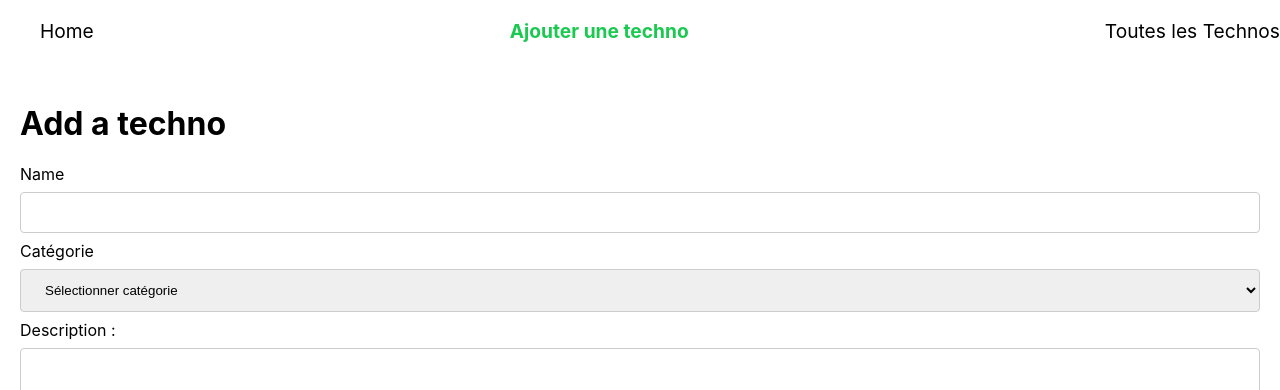
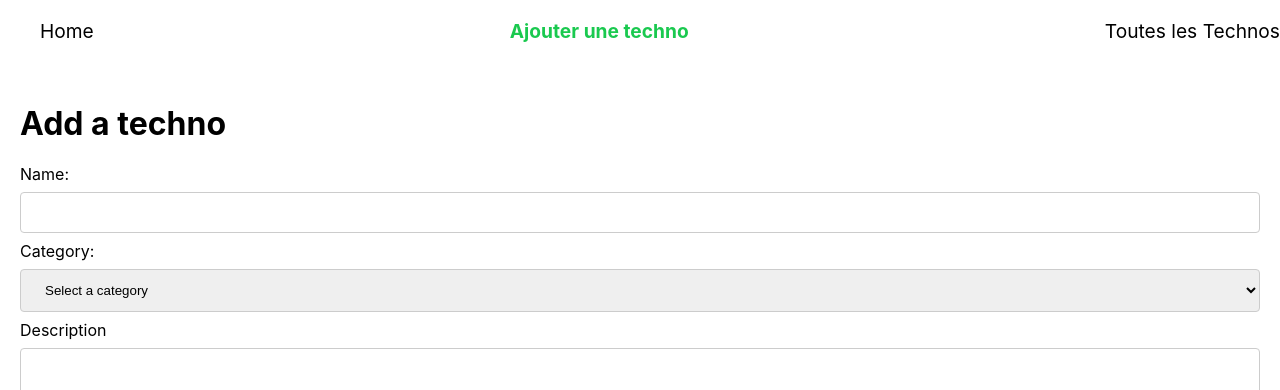
Before and after one commit to Damien1989/react2, a React (Create React App) app: page /add in a window 1280 px wide. Shown: the top 390 px of the page. Built offline with nearby package versions, Linux system fonts and the light colour scheme.

Commit message:
form submitted

```diff
--- a/src/App.js
+++ b/src/App.js
@@ -13,8 +13,10 @@ function App() {
   const [technos, setTechnos] = useState([]);
 
   function handleAddTechno(techno) {
-    console.log('handleAddTechno', techno)
+    console.log('handleAddTechno', techno);
+    setTechnos([...technos, techno]);
   }
+
 
 
   return (
@@ -22,7 +24,7 @@ function App() {
     <Menu />
       <Routes>
         <Route path="/" element= {<Home /> } />
-        <Route path="/add" element= {<TechnoAdd handleAddTechno={handleAddTechno} /> } />
+        <Route path="/add" element={<TechnoAdd handleAddTechno={handleAddTechno} />} />
         <Route path="/list" element= {<TechnoList /> } />
       </Routes>
    </>
--- a/src/pages/TechnoAdd.js
+++ b/src/pages/TechnoAdd.js
@@ -1,40 +1,74 @@
-export default function TechnoAdd(props){
+import React, { useState } from "react";
+
+export default function TechnoAdd(props) {
+  const [techno, setTechno] = useState({
+    technoname: "",
+    technocategory: "",
+    technodescription: "",
+  });
+
   const { handleAddTechno } = props;
-    const techno = {
-        name: "React",
-        category: "Front",
-        description: "Learn React",
-    };
+
+  function handleChange(evt) {
+    const { name, value } = evt.target;
+    setTechno({ ...techno, [name]: value });
+  }
 
   function handleSubmit(evt) {
     evt.preventDefault();
     handleAddTechno(techno);
+    setTechno({
+      technoname: "",
+      technocategory: "",
+      technodescription: "",
+    });
   }
+
   return (
     <div className="techno-add">
       <h1>Add a techno</h1>
       <div>
         <form onSubmit={(evt) => handleSubmit(evt)}>
-                        <label htmlFor="techno-name">Name</label>
+          <label htmlFor="technoname">Name:</label>
           <br />
-                        <input type="text" name="techno-name" id="techno-name" />
+          <input
+            type="text"
+            name="technoname"
+                      id="technoname"
+            value={techno.technoname}
+            onChange={(evt) => handleChange(evt)}
+          />
           <br />
-                        <label htmlFor="techno-category">Catégorie</label>
+          <label htmlFor="technocategory">Category:</label>
           <br />
-                        <select name="techno-category" id="techno-category">
-                            <option value="">Sélectionner catégorie</option>
-                            <option value="Front">Front</option>
+          <select
+            name="technocategory"
+                      id="technocategory"
+            value={techno.technocategory}
+            onChange={(evt) => handleChange(evt)}
+          >
+            <option value="">Select a category</option>
+            <option value="front">Front</option>
             <option value="back">Back</option>
-                            <option value="other">Autre</option>
+            <option value="fullstack">Full Stack</option>
+            <option value="other">Other</option>
           </select>
           <br />
-                        <label htmlFor="techno-description">Description :</label>
+          <label htmlFor="technodescription">Description</label>
           <br />
-                        <textarea name="techno-description" id="techno-description" cols="30" rows="10" />
-                        <br/>
-                        <input type="submit" value="Add Techno" className="btn"/>
+          <textarea
+            name="technodescription"
+            id="technodescription"
+            cols="30"
+                      rows="10"
+            value={techno.technodescription}
+            onChange={(evt) => handleChange(evt)}
+          ></textarea>
+          <br />
+          <input type="submit" value="Add Techno" className="btn" />
         </form>
       </div>
+      <br />
     </div>
-    )
+  );
 }
```
Lines whose indentation alone changed are shown as unchanged.
